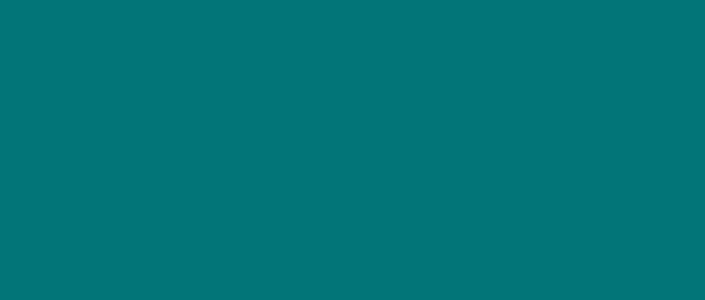
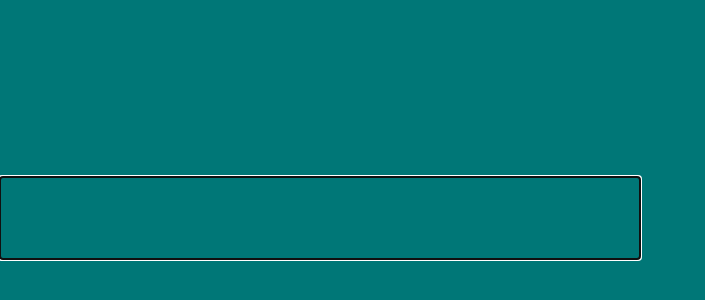
Before and after one commit to bierlingm/capstone-project, a React (Create React App) app: page /write in a window 1280 px wide. Shown: the part 182-482 px from the top of the page, without its empty margins (0-705 px from the left). Built offline with nearby package versions, Linux system fonts and the light colour scheme.

Commit message:
Add autoFocus to the write screen input field

```diff
--- a/src/WordStream.js
+++ b/src/WordStream.js
@@ -3,7 +3,7 @@ import styled from 'styled-components/macro'
 
 export default function WordStream() {
     return (
-        <InputStyled type="text"></InputStyled>
+        <InputStyled autoFocus type="text"></InputStyled>
     )
 }
 
```
